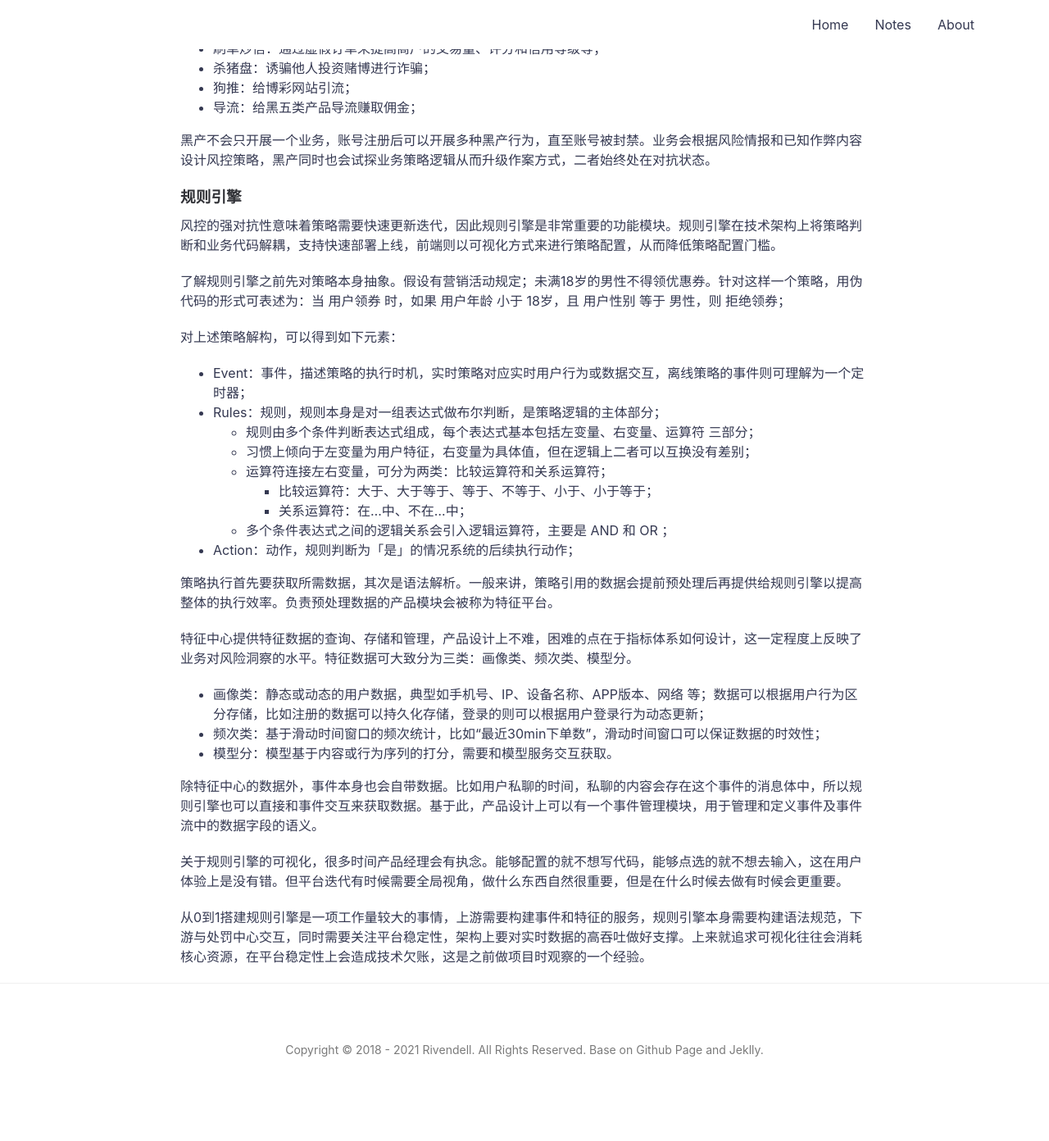
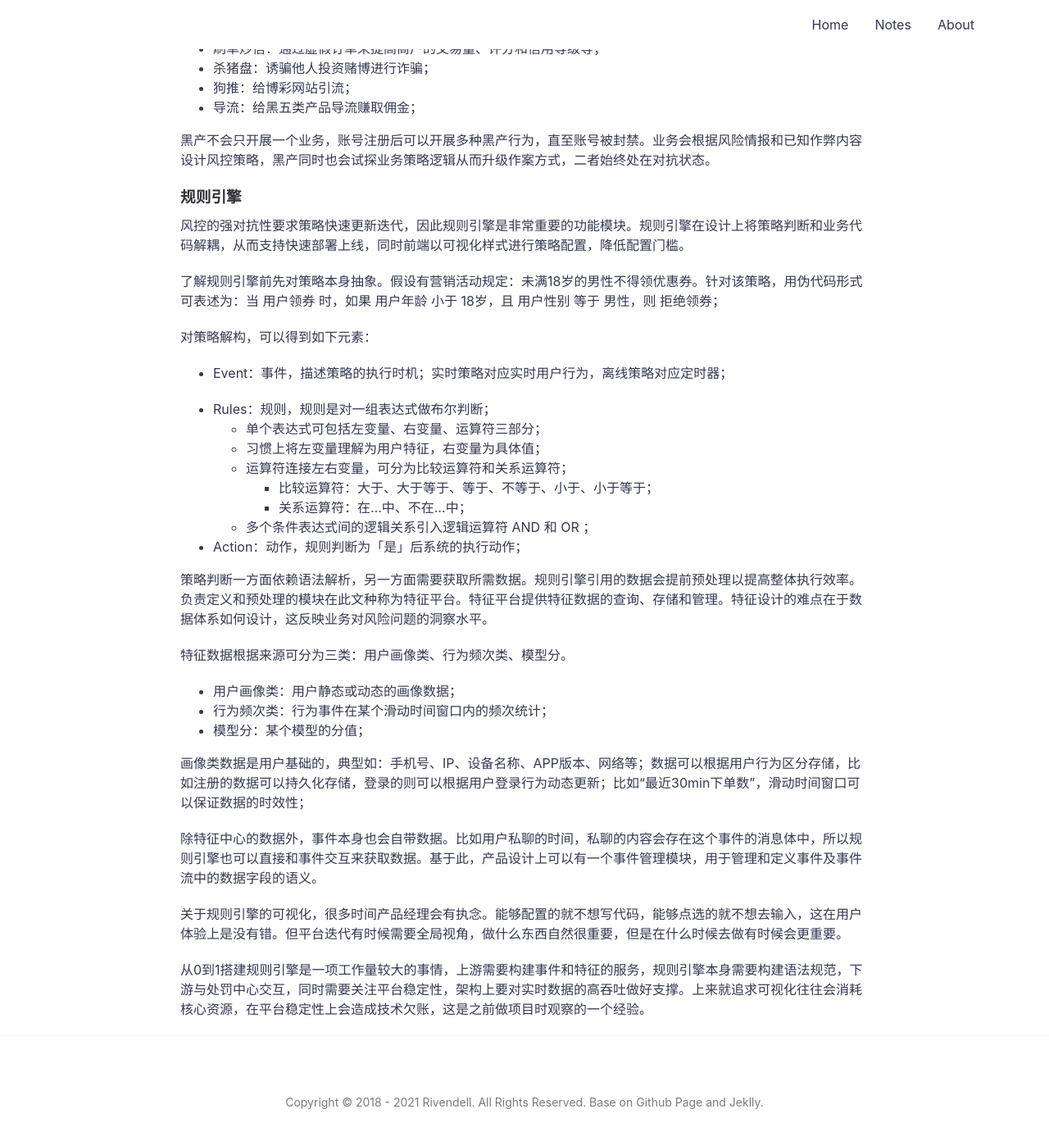
Before and after one commit to icarus507/icarus507.github.io, a Jekyll site: the page built from _posts/2021-05-01-关于风控（上）.md, in a window 1280 px wide and 1400 px high, scrolled down 1573 px. Shown: the top 1392 px of the window at 82% size. Built offline with Jekyll 4.4.1, drawn with Linux system fonts in a browser that asks for light colours; before the commit the page ends 2909 px from its top, so only the background shows below that.

Commit message:
Update 2021-05-01-关于风控（上）.md

```diff
--- a/_posts/2021-05-01-关于风控（上）.md
+++ b/_posts/2021-05-01-关于风控（上）.md
@@ -43,29 +43,33 @@ featured-img: shane-rounce-205187
 
 ### 规则引擎
 
-风控的强对抗性意味着策略需要快速更新迭代，因此规则引擎是非常重要的功能模块。规则引擎在技术架构上将策略判断和业务代码解耦，支持快速部署上线，前端则以可视化方式来进行策略配置，从而降低策略配置门槛。
+风控的强对抗性要求策略快速更新迭代，因此规则引擎是非常重要的功能模块。规则引擎在设计上将策略判断和业务代码解耦，从而支持快速部署上线，同时前端以可视化样式进行策略配置，降低配置门槛。
 
-了解规则引擎之前先对策略本身抽象。假设有营销活动规定；未满18岁的男性不得领优惠券。针对这样一个策略，用伪代码的形式可表述为：当 用户领券 时，如果 用户年龄 小于 18岁，且 用户性别 等于 男性，则 拒绝领券；
+了解规则引擎前先对策略本身抽象。假设有营销活动规定：未满18岁的男性不得领优惠券。针对该策略，用伪代码形式可表述为：当 用户领券 时，如果 用户年龄 小于 18岁，且 用户性别 等于 男性，则 拒绝领券；
 
-对上述策略解构，可以得到如下元素：
+对策略解构，可以得到如下元素：
 
-- Event：事件，描述策略的执行时机，实时策略对应实时用户行为或数据交互，离线策略的事件则可理解为一个定时器；
-- Rules：规则，规则本身是对一组表达式做布尔判断，是策略逻辑的主体部分；
-    - 规则由多个条件判断表达式组成，每个表达式基本包括左变量、右变量、运算符 三部分；
-    - 习惯上倾向于左变量为用户特征，右变量为具体值，但在逻辑上二者可以互换没有差别；
-    - 运算符连接左右变量，可分为两类：比较运算符和关系运算符；
+- Event：事件，描述策略的执行时机；实时策略对应实时用户行为，离线策略对应定时器；
+
+- Rules：规则，规则是对一组表达式做布尔判断；
+    - 单个表达式可包括左变量、右变量、运算符三部分；
+    - 习惯上将左变量理解为用户特征，右变量为具体值；
+    - 运算符连接左右变量，可分为比较运算符和关系运算符；
         - 比较运算符：大于、大于等于、等于、不等于、小于、小于等于；
         - 关系运算符：在...中、不在...中；
-    - 多个条件表达式之间的逻辑关系会引入逻辑运算符，主要是 AND 和 OR ；
-- Action：动作，规则判断为「是」的情况系统的后续执行动作；
+    - 多个条件表达式间的逻辑关系引入逻辑运算符 AND 和 OR ；
 
-策略执行首先要获取所需数据，其次是语法解析。一般来讲，策略引用的数据会提前预处理后再提供给规则引擎以提高整体的执行效率。负责预处理数据的产品模块会被称为特征平台。
+- Action：动作，规则判断为「是」后系统的执行动作；
 
-特征中心提供特征数据的查询、存储和管理，产品设计上不难，困难的点在于指标体系如何设计，这一定程度上反映了业务对风险洞察的水平。特征数据可大致分为三类：画像类、频次类、模型分。
+策略判断一方面依赖语法解析，另一方面需要获取所需数据。规则引擎引用的数据会提前预处理以提高整体执行效率。负责定义和预处理的模块在此文种称为特征平台。特征平台提供特征数据的查询、存储和管理。特征设计的难点在于数据体系如何设计，这反映业务对风险问题的洞察水平。
 
-- 画像类：静态或动态的用户数据，典型如手机号、IP、设备名称、APP版本、网络 等；数据可以根据用户行为区分存储，比如注册的数据可以持久化存储，登录的则可以根据用户登录行为动态更新；
-- 频次类：基于滑动时间窗口的频次统计，比如“最近30min下单数”，滑动时间窗口可以保证数据的时效性；
-- 模型分：模型基于内容或行为序列的打分，需要和模型服务交互获取。
+特征数据根据来源可分为三类：用户画像类、行为频次类、模型分。
+
+- 用户画像类：用户静态或动态的画像数据；
+- 行为频次类：行为事件在某个滑动时间窗口内的频次统计；
+- 模型分：某个模型的分值；
+
+画像类数据是用户基础的，典型如：手机号、IP、设备名称、APP版本、网络等；数据可以根据用户行为区分存储，比如注册的数据可以持久化存储，登录的则可以根据用户登录行为动态更新；比如“最近30min下单数”，滑动时间窗口可以保证数据的时效性；
 
 除特征中心的数据外，事件本身也会自带数据。比如用户私聊的时间，私聊的内容会存在这个事件的消息体中，所以规则引擎也可以直接和事件交互来获取数据。基于此，产品设计上可以有一个事件管理模块，用于管理和定义事件及事件流中的数据字段的语义。
 
```
